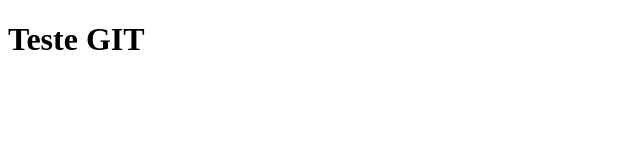
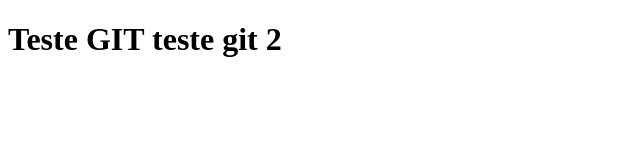
Before and after one commit to elvispinheiro/bootcamp-viptech, a plain HTML site: page index.html in a window 1280 px wide. Shown: the whole page, without its empty margins (0-640 px from the left). Drawn offline with Linux system fonts and the light colour scheme.

Commit message:
criado novo arquivo js

```diff
--- a/index.html
+++ b/index.html
@@ -9,6 +9,7 @@
 <body>
     <h1>
         Teste GIT
+        teste git 2
     </h1>
 </body>
 </html>
--- /dev/null
+++ b/teste.js
@@ -0,0 +1 @@
+console.log("teste")
```
